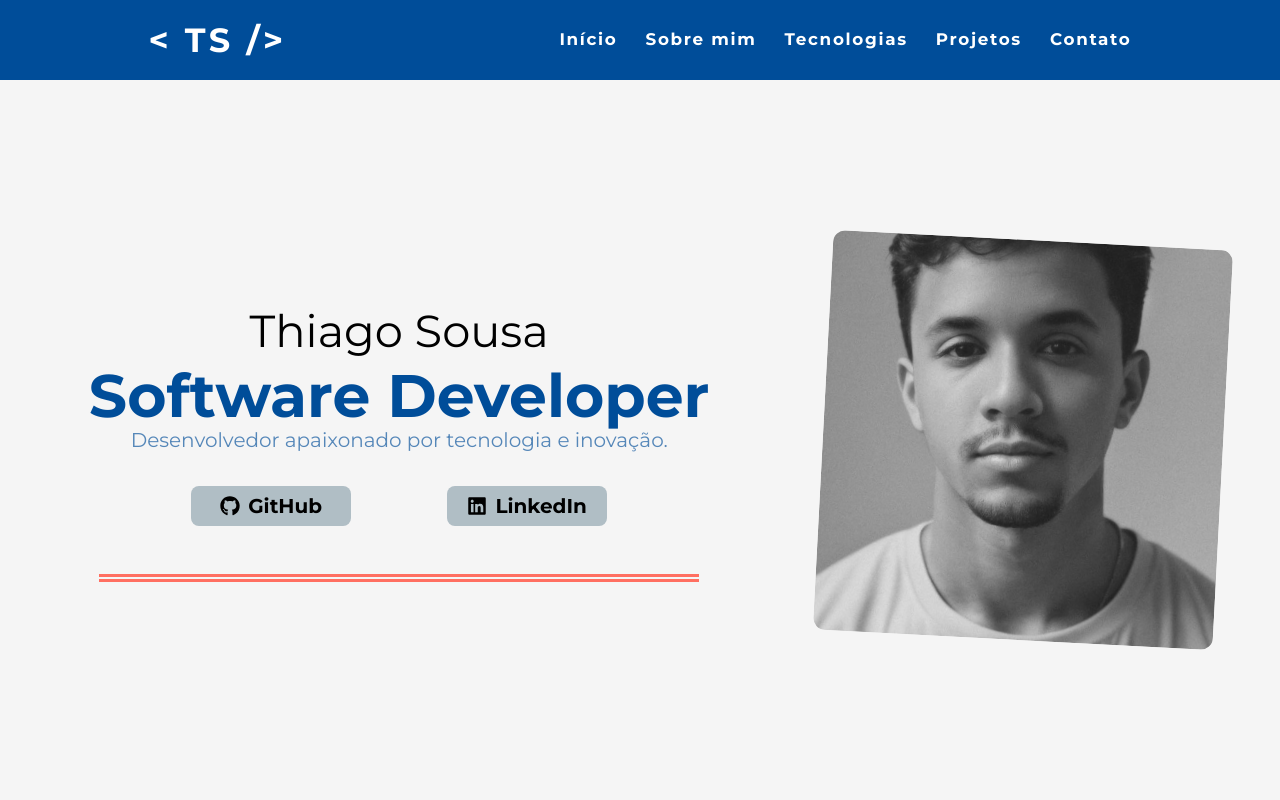
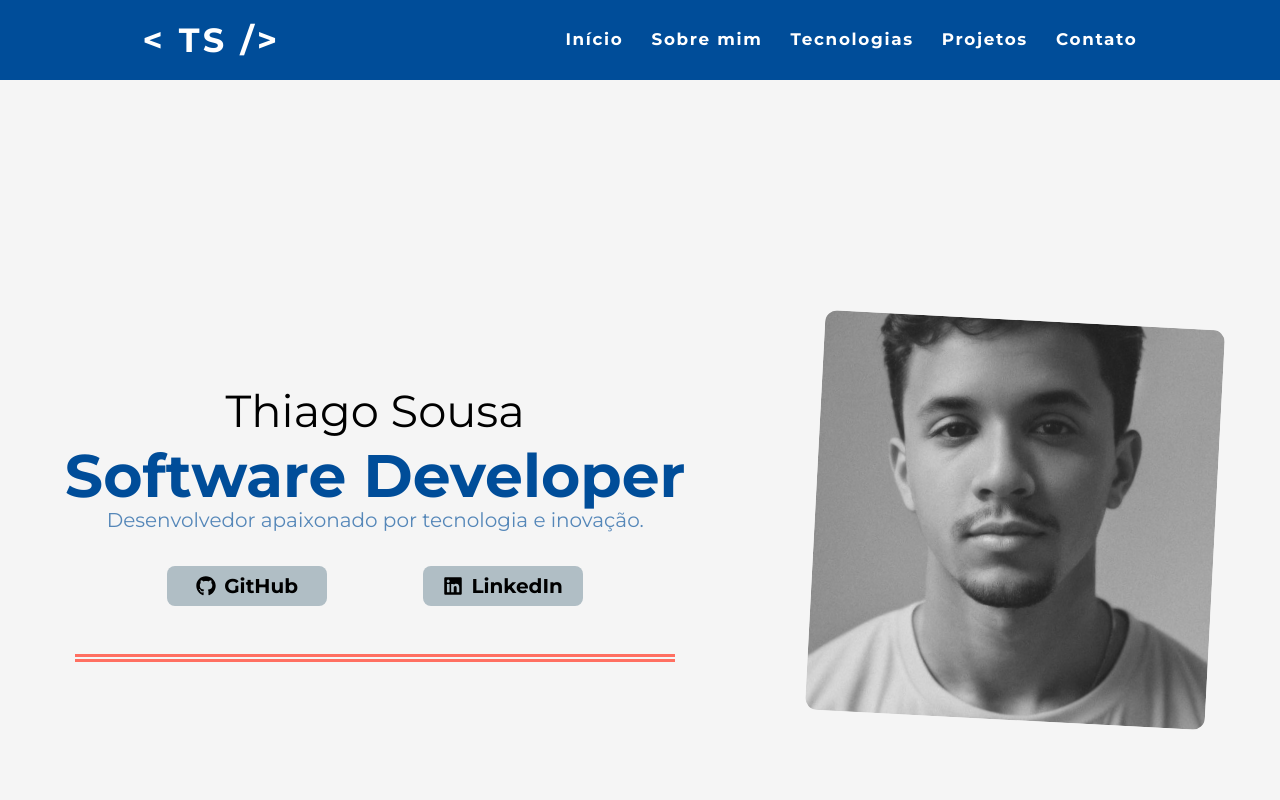
Before and after one commit to thiagodeas/portfolio, a Next.js app: page / in a window 1280 px wide. Shown: the top 800 px of the page. Built offline with nearby package versions, Linux system fonts and the light colour scheme; no server answers.

Commit message:
alterando posicao do header

```diff
--- a/src/components/Header.tsx
+++ b/src/components/Header.tsx
@@ -2,7 +2,7 @@ import { NavLink } from "./NavLink"
 
 export const Header = () => {
   return (
-    <header className="w-full flex justify-around items-center h-20 pl-3 pr-3 fixed top-0 left-0 z-50 bg-primary-blue">
+    <header className="w-full flex justify-around items-center h-20 sticky top-0 left-0 z-50 bg-primary-blue">
       <NavLink href="inicio">
       <span className="text-[2.1rem] max770:text-[1.5rem] max715:text-[1.2rem] max675:hidden font-extrabold tracking-widest no-underline focus:outline-none">&lt; TS /&gt;</span>
       </NavLink>
--- a/src/components/NavLink.tsx
+++ b/src/components/NavLink.tsx
@@ -21,7 +21,7 @@ export const NavLink = ({href, children}: NavLinkProps)  => {
   }
 
   return (
-    <a href={`#${href}`} onClick={handleScroll} className="font-semibold text-link text-white hover:text-light-coral transition duration-700 ease-in-out no-underline focus:outline-none tracking-widest max715:text-[1rem] max375:text-[13px]">{children}
+    <a href={`#${href}`} onClick={handleScroll} className="flex font-semibold text-link text-white hover:text-light-coral transition duration-700 ease-in-out no-underline focus:outline-none tracking-widest max715:text-[1rem] max375:text-[13px]">{children}
     </a>
   )
 
--- a/src/components/SectionHero.tsx
+++ b/src/components/SectionHero.tsx
@@ -4,8 +4,8 @@ import { FaGithub, FaLinkedin } from "react-icons/fa";
 
 export const SectionHero = () => {
   return (
-    <section id="inicio" className="w-full min-h-screen flex justify-around items-center mt-10 max1000:flex-col max1000:mt-20">
-      <div className="flex flex-col justify-center items-center ml-8">
+    <section id="inicio" className="w-full min-h-screen flex justify-around items-center mt-10 max1000:flex-col max1000:mt-20 overflow-x-hidden">
+      <div className="flex flex-col justify-center items-center">
         <p className=" flex text-[2.8rem] font-light max620:text-[2.5rem] max500:text-[2rem] max400:text-[1.5rem] ">Thiago Sousa</p>
         <p className="text-6xl text-medium-blue font-extrabold text-primary-blue max1070:text-[3rem] max620:text-[2.5rem] max500:text-[2rem] max400:text-[1.5rem] flex">Software Developer</p>
         <p className="flex text-xl text-primary-blue opacity-65 max620:text-[1.2rem] max575:text-[1rem] max575:text-center">Desenvolvedor apaixonado por tecnologia e inovação.</p>
```
